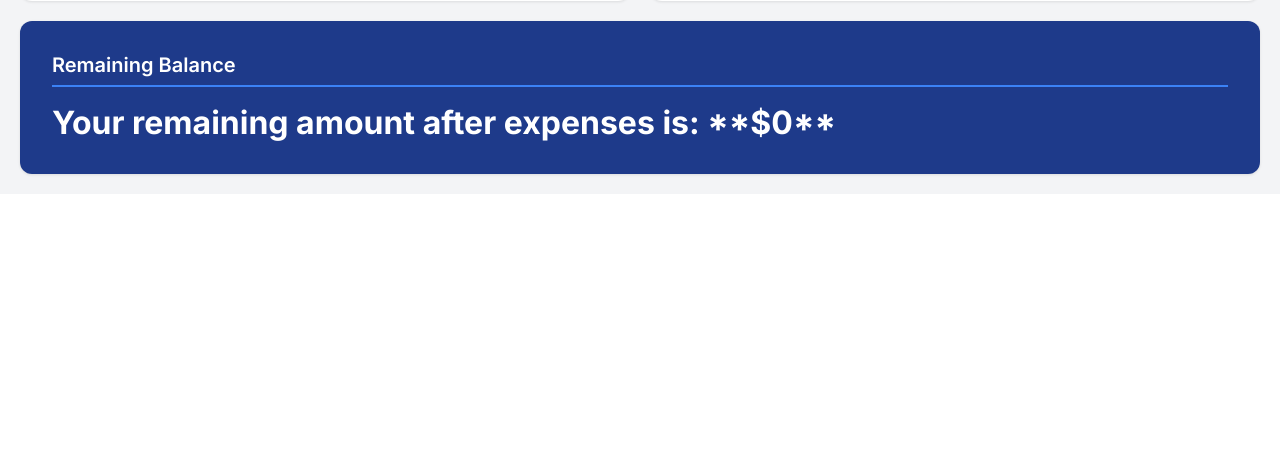
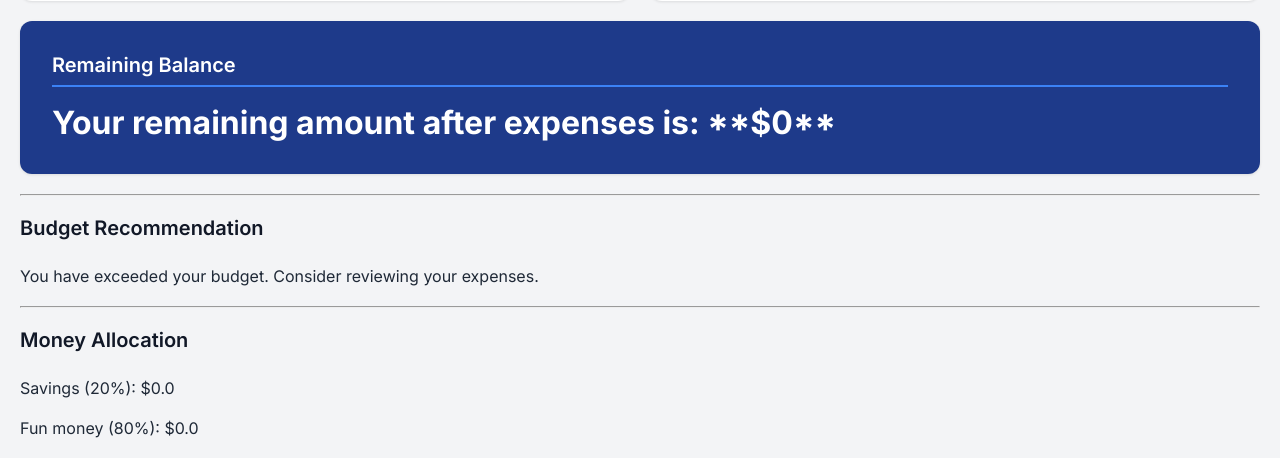
Before and after one commit to MuhammadBazil-cyber/CS50-Final-Project-with-styling-using-Gemini-, a Flask app: page /home in a window 1280 px wide. Shown: the part 666-1124 px from the top of the page. Before the commit the page ends 844 px from the top, so only its background shows below. Run offline with Flask 3, Linux system fonts and the light colour scheme; the visitor is signed in with stand-in values (Sample User, id 1); data that the repository does not hold is empty; some libraries are stand-ins or nearby versions.

Commit message:
Money allocation and message feature added

```diff
--- a/templates/home.html
+++ b/templates/home.html
@@ -251,6 +251,26 @@
         <h2>Remaining Balance</h2>
         <p>Your remaining amount after expenses is: **${{ total_income|int - total_expenses|int }}**</p>
     </div>
+    <br>
+    <hr>
+    <br>
+    <div>
+        <h2>Budget Recommendation</h2>
+        {% if (total_income|int - total_expenses|int) > 0 %}
+            <p>You are within your budget! Keep up the good work!</p>
+        {% else %}
+            <p>You have exceeded your budget. Consider reviewing your expenses.</p>
+        {% endif %}
+    </div>
+    <br>
+    <hr>
+    <br>
+    <div>
+        <h2>Money Allocation</h2>
+        <p>Savings (20%): ${{ ((total_income|int - total_expenses|int) * 0.2) | round(2) }}</p>
+        <br>
+        <p>Fun money (80%): ${{ ((total_income|int - total_expenses|int) * 0.8) | round(2) }}</p>
+    </div>
 
 </body>
 </html>
```
